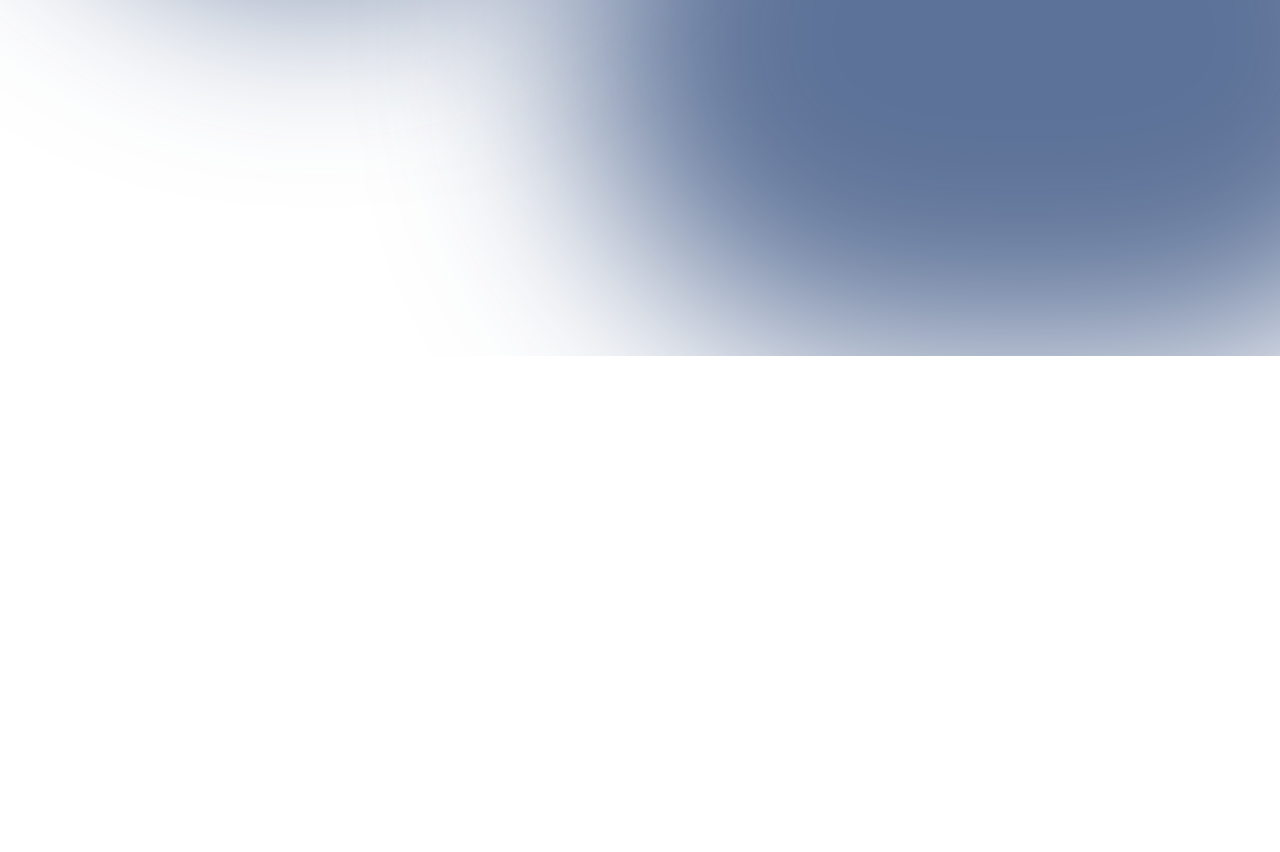
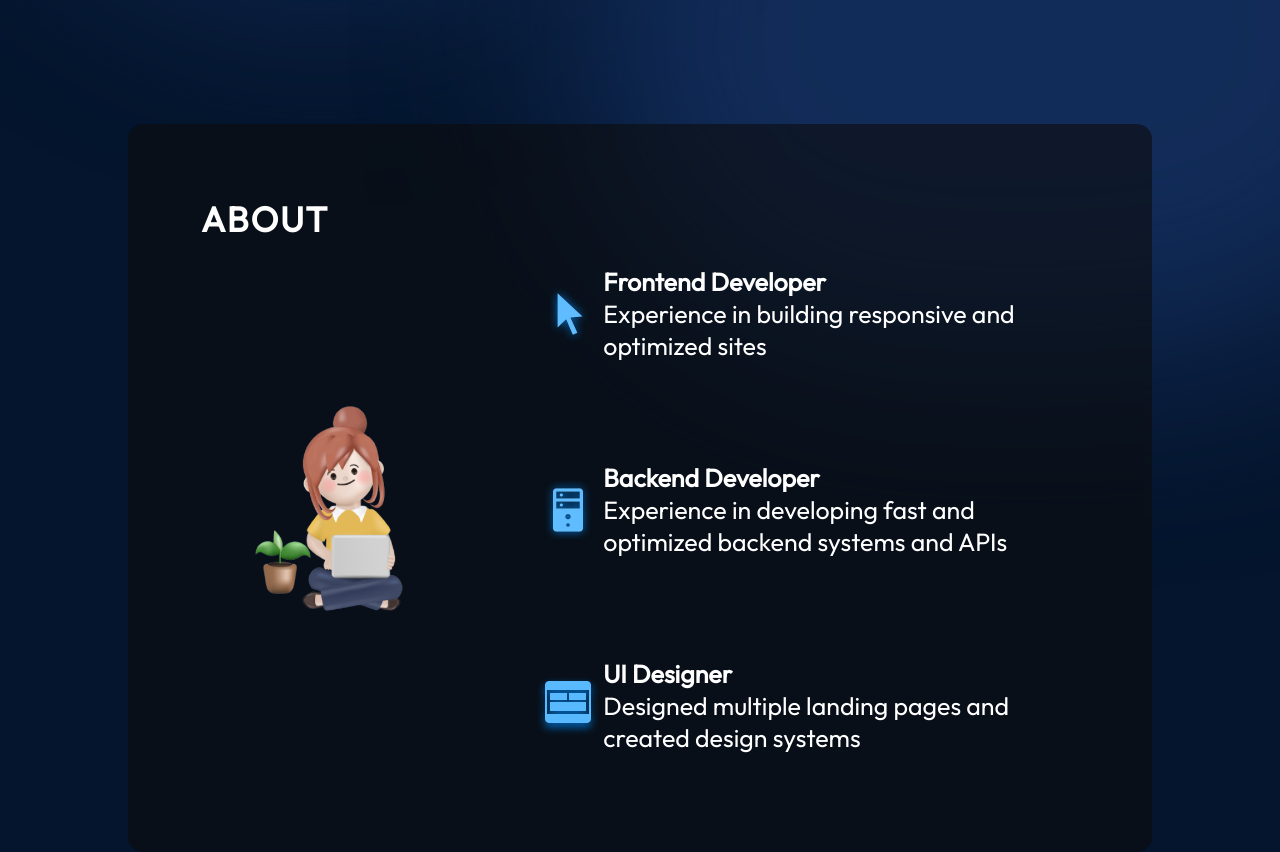
Before and after one commit to userJFD/Portfolio, a React (Vite) app: page / in a window 1280 px wide. Shown: the part 680-1532 px from the top of the page. Before the commit the page ends 1036 px from the top, so only its background shows below. Built offline with nearby package versions, Linux system fonts and the light colour scheme.

Commit message:
completed about section

```diff
--- a/src/App.tsx
+++ b/src/App.tsx
@@ -1,4 +1,5 @@
 import styles from "./App.module.css";
+import { About } from "./components/About/About";
 import { Hero } from "./components/Hero/Hero";
 import { Navbar } from "./components/Navbar/Navbar";
 
@@ -7,6 +8,7 @@
     <div className={styles.App}>
       <Navbar />
       <Hero />
+      <About />
     </div>
   );
 }
--- /dev/null
+++ b/src/components/About/About.module.css
@@ -0,0 +1,92 @@
+@import "../../vars.css";
+
+.container {
+  position: relative;
+  background-color: rgba(12, 12, 12, 0.6);
+  border-radius: 15px;
+  padding: 73px;
+  margin-top: 129px;
+  z-index: 1;
+  margin-left: 10%;
+  margin-right: 10%;
+}
+
+.title {
+  color: var(--color-text);
+  font-size: 35px;
+  font-weight: 700;
+  letter-spacing: 1.75px;
+  text-transform: uppercase;
+}
+
+.content {
+  display: flex;
+  flex-direction: row;
+  align-items: center;
+}
+
+.aboutImage {
+  width: 35%;
+}
+
+.aboutItems {
+  color: var(--color-text);
+  display: flex;
+  flex-direction: column;
+  gap: 50px;
+}
+
+.aboutItem {
+  display: flex;
+  flex-direction: row;
+  align-items: center;
+  border-radius: 20px;
+  list-style: none;
+  padding: 25px;
+  background-image: linear-gradient(
+    90deg,
+    rgba(165, 215, 232, 0.42) 0%,
+    rgba(255, 255, 255, 0) 100%
+  );
+  background-size: 0 100%;
+  background-repeat: no-repeat;
+  transition: 0.4s;
+}
+
+.aboutItem:hover {
+  background-size: 100% 100%;
+}
+
+.aboutItem h3 {
+  font-size: 25px;
+  font-weight: 600;
+}
+
+.aboutItem p {
+  font-size: 25px;
+}
+
+@media screen and (max-width: 830px) {
+  .container {
+    background-color: transparent;
+    padding-left: 0;
+    padding-right: 0;
+  }
+
+  .content {
+    flex-direction: column;
+  }
+
+  .aboutImage {
+    display: none;
+  }
+
+  .aboutItems {
+    margin-top: 29px;
+  }
+
+  .aboutItem {
+    padding-left: 0;
+    padding-right: 0;
+  }
+}
--- /dev/null
+++ b/src/components/About/About.tsx
@@ -0,0 +1,43 @@
+import { getImageUrl } from "../../utils";
+import styles from "./About.module.css";
+
+export const About = () => {
+  return (
+    <section className={styles.container} id="about">
+      <h2 className={styles.title}>About</h2>
+      <div className={styles.content}>
+        <img
+          src={getImageUrl("about/aboutImage.png")}
+          alt="Me sitting with a laptop"
+          className={styles.aboutImage}
+        />
+        <ul className={styles.aboutItems}>
+          <li className={styles.aboutItem}>
+            <img src={getImageUrl("about/cursorIcon.png")} alt="Cursor icon" />
+            <div className={styles.aboutItemText}>
+              <h3>Frontend Developer</h3>
+              <p>Experience in building responsive and optimized sites</p>
+            </div>
+          </li>
+          <li className={styles.aboutItem}>
+            <img src={getImageUrl("about/serverIcon.png")} alt="Server icon" />
+            <div className={styles.aboutItemText}>
+              <h3>Backend Developer</h3>
+              <p>
+                Experience in developing fast and optimized backend systems and
+                APIs
+              </p>
+            </div>
+          </li>
+          <li className={styles.aboutItem}>
+            <img src={getImageUrl("about/uiIcon.png")} alt="UI icon" />
+            <div className={styles.aboutItemText}>
+              <h3>UI Designer</h3>
+              <p>Designed multiple landing pages and created design systems</p>
+            </div>
+          </li>
+        </ul>
+      </div>
+    </section>
+  );
+};
--- a/src/index.css
+++ b/src/index.css
@@ -1,6 +1,10 @@
 * {
-    box-sizing: border-box;
-    margin: 0;
-    padding: 0;
-    font-family: "Outfit", Arial, Helvetica, sans-serif;
+  box-sizing: border-box;
+  margin: 0;
+  padding: 0;
+  font-family: "Outfit", Arial, Helvetica, sans-serif;
 }
+
+html {
+  scroll-behavior: smooth;
+}
```
